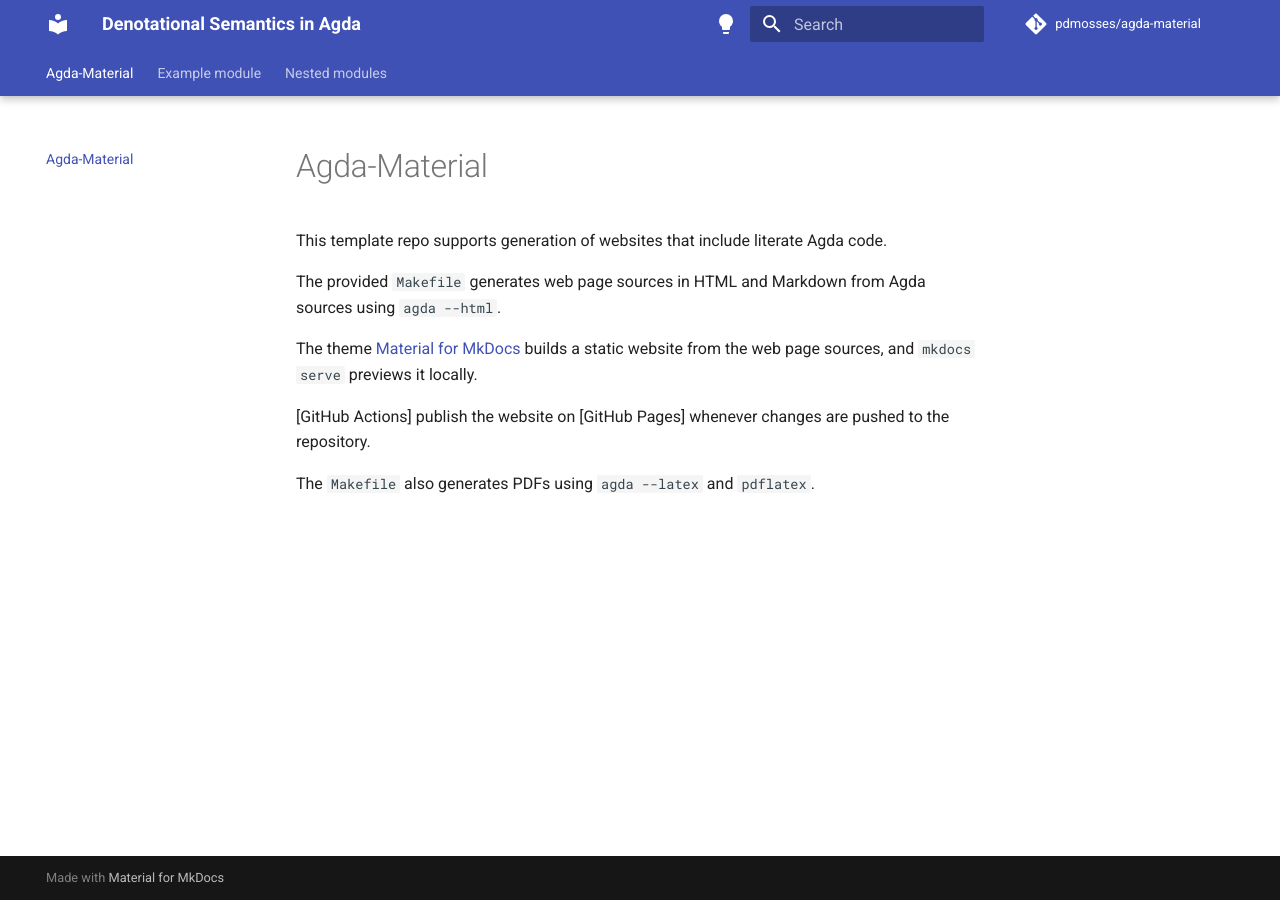
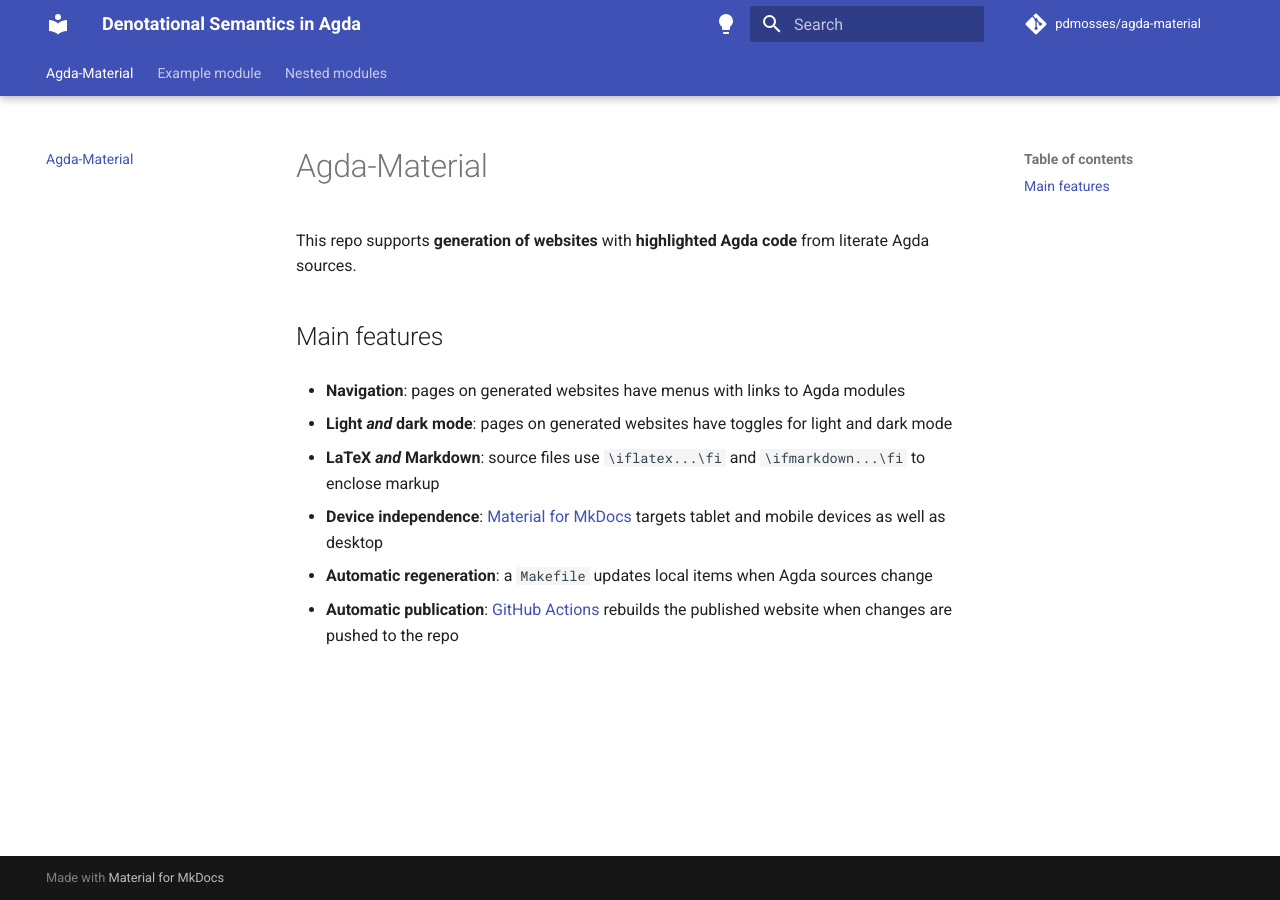
Before and after one commit to pdmosses/agda-material, an MkDocs documentation site: the page built from docs/index.md, in a window 1280 px wide. Built offline with MkDocs 1.6.1 and Material for MkDocs 9.7.7, drawn with Linux system fonts in a browser that asks for light colours; comment, search, counter and statistics services are not loaded.

```diff
--- a/docs/index.md
+++ b/docs/index.md
@@ -1,19 +1,34 @@
 # Agda-Material
 
-This template repo supports generation of websites that include literate
-Agda code.
+This repo supports **generation of websites** with **highlighted Agda code**
+from literate Agda sources.
 
-The provided `Makefile` generates web page sources in HTML and Markdown
-from Agda sources using `agda --html`.
+## Main features
 
-The theme [Material for MkDocs] builds a static website from the web page
-sources, and `mkdocs serve` previews it locally.
+- **Navigation**:
+  pages on generated websites have menus with links to Agda modules
 
-[GitHub Actions] publish the website on [GitHub Pages] whenever changes are
-pushed to the repository.
+- **Light *and* dark mode**:
+  pages on generated websites have toggles for light and dark mode
 
-The `Makefile` also generates PDFs using `agda --latex` and `pdflatex`.
+- **LaTeX *and* Markdown**:
+  source files use `\iflatex...\fi` and `\ifmarkdown...\fi` to enclose markup
 
+- **Device independence**:
+  [Material for MkDocs] targets tablet and mobile devices as well as desktop
 
+- **Automatic regeneration**:
+  a `Makefile` updates local items when Agda sources change
+
+- **Automatic publication**:
+  [GitHub Actions] rebuilds the published website when changes are pushed to the repo
+
+[Homepage]: https://pdmosses.github.io/agda-material
+[Makefile]: Makefile
 [Agda]: https://agda.readthedocs.io/en/stable/getting-started/installation.html
 [Material for MkDocs]: https://squidfunk.github.io/mkdocs-material/getting-started/
+[GitHub Pages]: https://pages.github.com
+[GitHub Actions]: https://github.com/features/actions
+[MacTeX 2025]: https://tug.org/mactex/
+[TeX Live 2025]: https://www.tug.org/texlive/
+[GNU Make]: https://www.gnu.org/software/make/manual/make.html
```
Also changed, not shown: README.md (+73 -41 lines).
